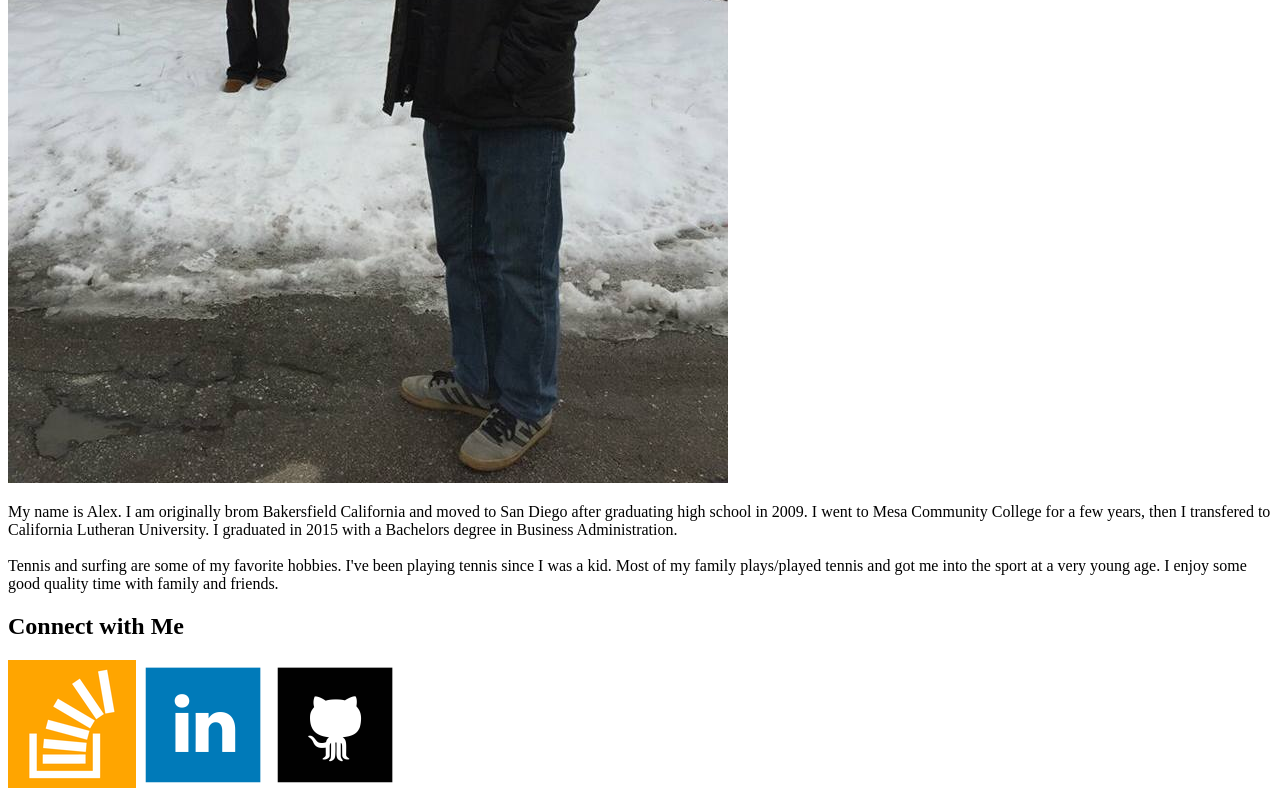
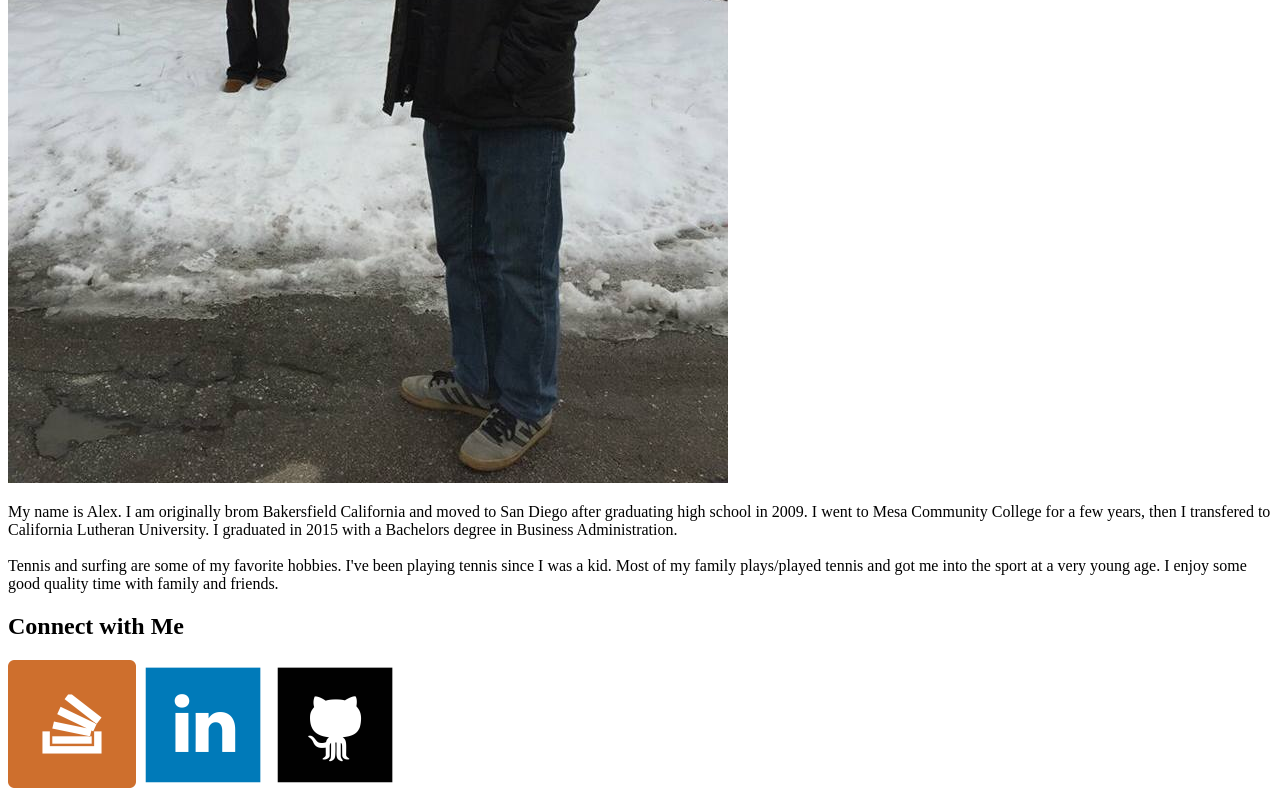
Before and after one commit to ajnichol/Basic-Portfolio, a plain HTML site: page index.html in a window 1280 px wide. Shown: the part 678-1478 px from the top of the page. Drawn offline with Linux system fonts and the light colour scheme.

Commit message:
updated images

```diff
--- a/index.html
+++ b/index.html
@@ -32,7 +32,7 @@ Tennis and surfing are some of my favorite hobbies. I've been playing tennis sin
 
 <div>
 <h2>Connect with Me</h2>
-<img src="assets/images/1484483080_stackoverflow.png">
+<img src="assets/images/1484485784_stackoverflow-square-social-media.png">
 <img src="assets/images/1484483105_linkedin_square_color.png">
 <img src="assets/images/1484483132_github_square_black.png">
 </div>
```
Also changed, not shown: assets/images/1484486094_stackoverflow.png (added), assets/images/1484486115_linkedin_circle_color.png (added), assets/images/1484486142_github_circle_color.png (added), 1 other file.
